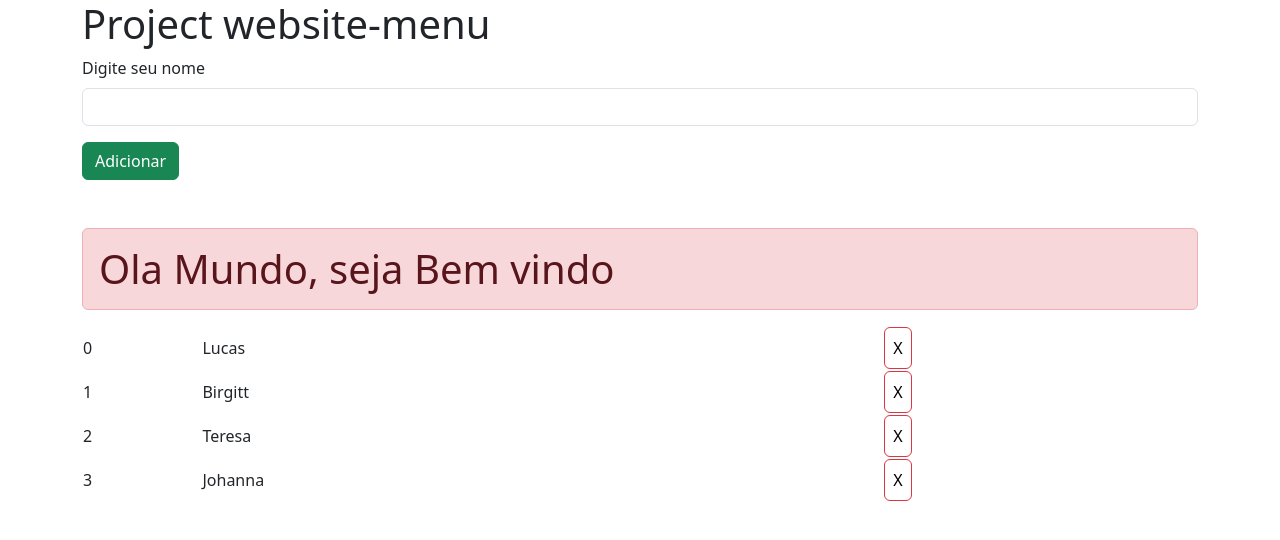
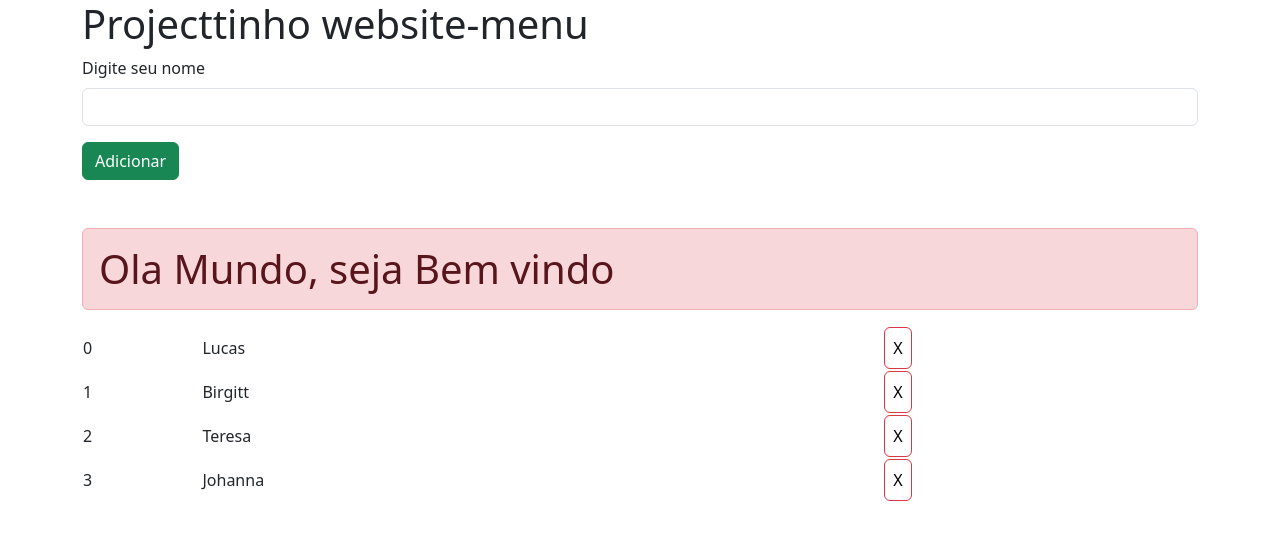
Before and after one commit to FrotaLucas/basic-formulary-application, an Angular app: page / in a window 1280 px wide. Shown: the top 540 px of the page. Built offline with nearby package versions, Linux system fonts and the light colour scheme.

Commit message:
new comment

```diff
--- a/src/app/app.component.css
+++ b/src/app/app.component.css
@@ -0,0 +1 @@
+/* new comment */
--- a/src/app/app.component.html
+++ b/src/app/app.component.html
@@ -1,5 +1,5 @@
 <div class="container">
-  <h1> Project {{title}}</h1>
+  <h1> Projecttinho {{title}}</h1>
 
   <div class="form-group mb-3">
     <label class="mb-2" for="">Digite seu nome</label>
```
